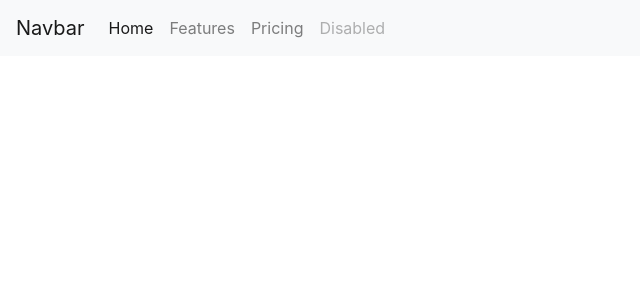
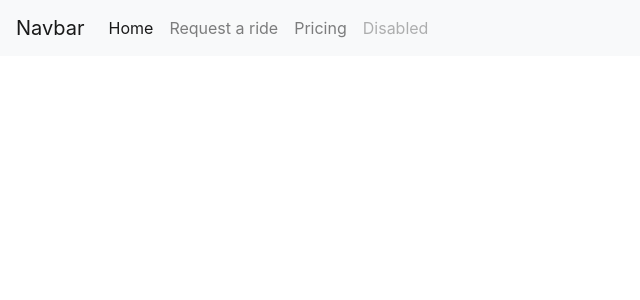
Before and after one commit to CooperPage226/CampusCruisers, a Python web app: template app/View/templates/base.html in a window 1280 px wide. Shown: the top 300 px of the page, without its empty margins (0-640 px from the left). Run offline with Jinja, Linux system fonts and the light colour scheme; the template is opened without the code that fills it, so the values that code supplies are empty; some libraries are stand-ins or nearby versions.

Commit message:
eddited the nav bar

```diff
--- a/app/View/templates/base.html
+++ b/app/View/templates/base.html
@@ -16,7 +16,7 @@
                      <a class="nav-link" href="#">Home <span class="sr-only">(current)</span></a>
 		</li>
 		<li class="nav-item">
-		    <a class="nav-link" href="#">Features</a>
+		    <a class="nav-link" href="#">Request a ride</a>
 		</li>
 		<li class="nav-item">
 		    <a class="nav-link" href="#">Pricing</a>
```
